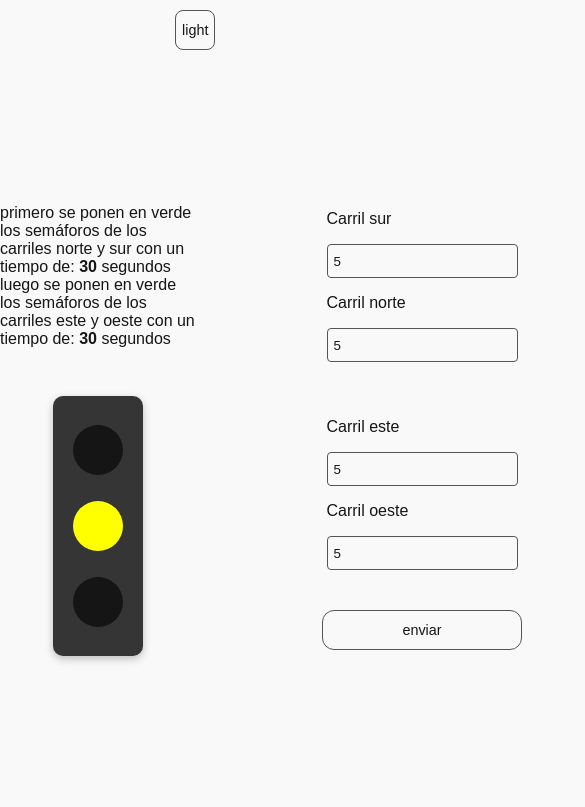
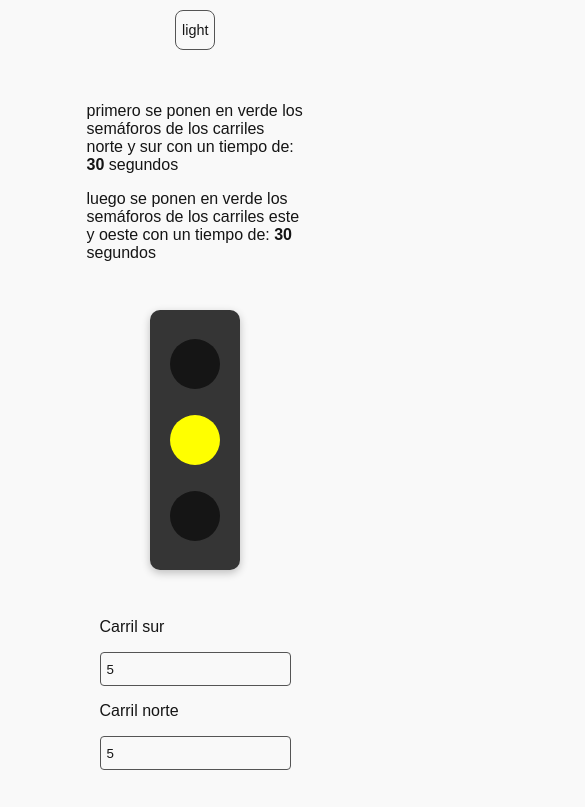
Before and after one commit to AlexParco/semaforo-inteligente, a website: page index.html in a window 390 px wide. Both pictures are taken after typing "5", "5", "5", "5" into the empty fields and a click on the button "enviar". Shown: the top 807 px of the page, 585 px wide, since content can reach past the window. Drawn offline with Linux system fonts and the light colour scheme.

Commit message:
semaforo-page

```diff
--- a/index.js
+++ b/index.js
@@ -22,6 +22,7 @@ SemaforoAnimation()
 const $ = (n) => document.getElementById(n)
 
 
+$('resp').hidden = true
 $('form').addEventListener('submit', (e) => {
   e.preventDefault()
 
@@ -34,18 +35,24 @@ $('form').addEventListener('submit', (e) => {
   let y = (parseInt(norte) + parseInt(sur)) * 3
   let x =  (parseInt(este) + parseInt(oeste)) * 3
 
-
   if(y >= x) {
+    $('resp').hidden = false
     $('resp').innerHTML = `
     <p>
-   primero se ponen en verde los semáforos de los carriles norte y sur con un tiempo de: <strong>${y}</strong> segundos luego se ponen en verde los semáforos de los carriles este y oeste con un tiempo de: <strong>${x}</strong> segundos
+   primero se ponen en verde los semáforos de los carriles norte y sur con un tiempo de: <strong>${y}</strong> segundos
     </p>
+    <p>
+  luego se ponen en verde los semáforos de los carriles este y oeste con un tiempo de: <strong>${x}</strong> segundos
+    </p
     `
   } else{
     $('resp').innerHTML = `
     <p>
-   primero se ponen en verde los semáforos de los carriles norte y sur con un tiempo de: <strong>${x}</strong> segundos luego se ponen en verde los semáforos de los carriles este y oeste con un tiempo de: <strong>${y}</strong> segundos
+   primero se ponen en verde los semáforos de los carriles norte y sur con un tiempo de: <strong>${x}</strong> segundos
     </p>
+    <p>
+  luego se ponen en verde los semáforos de los carriles este y oeste con un tiempo de: <strong>${y}</strong> segundos
+    </p
     `
   }
 })
--- a/style.css
+++ b/style.css
@@ -25,6 +25,7 @@ body {
   border-radius: 10px;
   width: 90px;
   height: 260px;
+  min-height: 260px;
   display: flex;
   flex-direction: column;
   justify-content: center;
@@ -67,7 +68,7 @@ body {
 }
 
 .cont-resp{
-  width: 50%;
+  width: 70%;
 }
 
 .form {
@@ -127,3 +128,16 @@ input{
   width: 45px;
   height: 45px;
 }
+
+
+@media screen and (max-width: 467px) {
+  .container {
+    display: flex;
+    flex-wrap: nowrap;
+    padding: 40px;
+  }
+
+  .cont-resp{
+    padding-top: 220px;
+  }
+}
```
